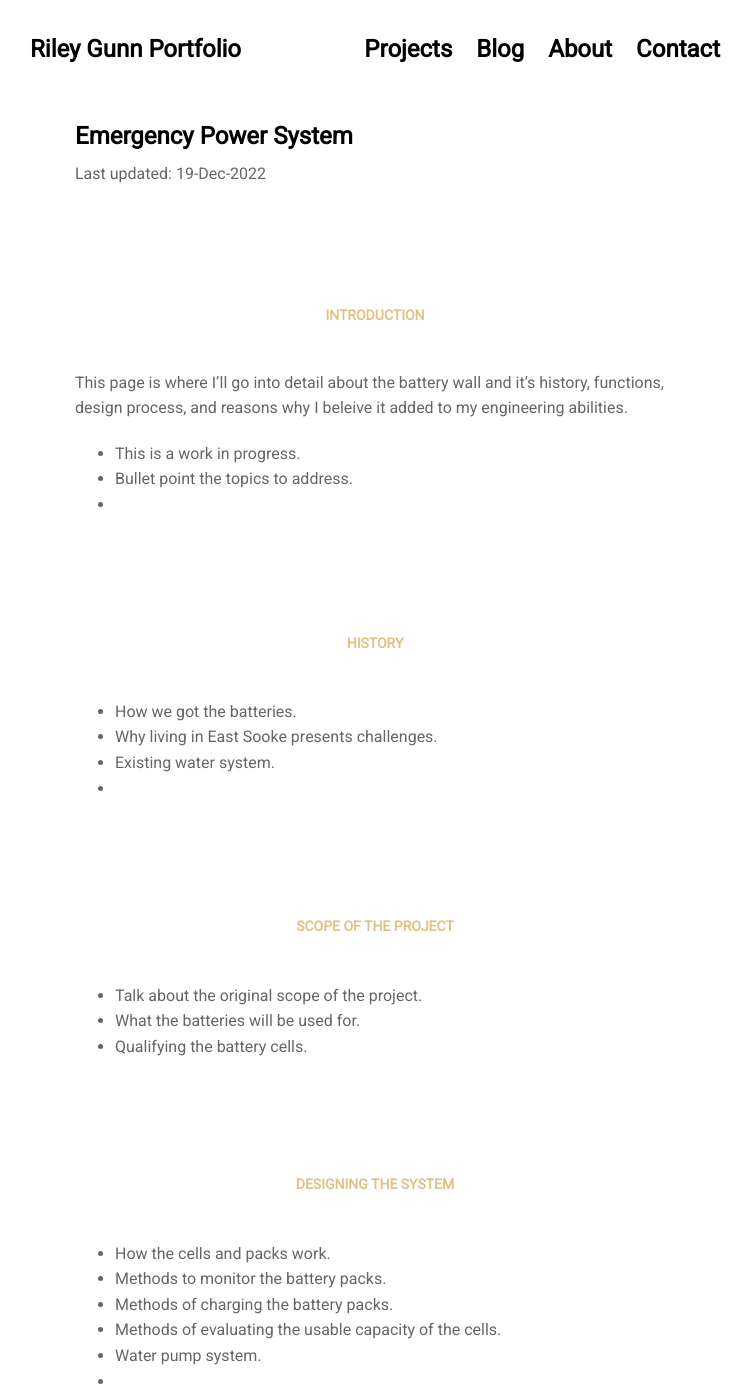
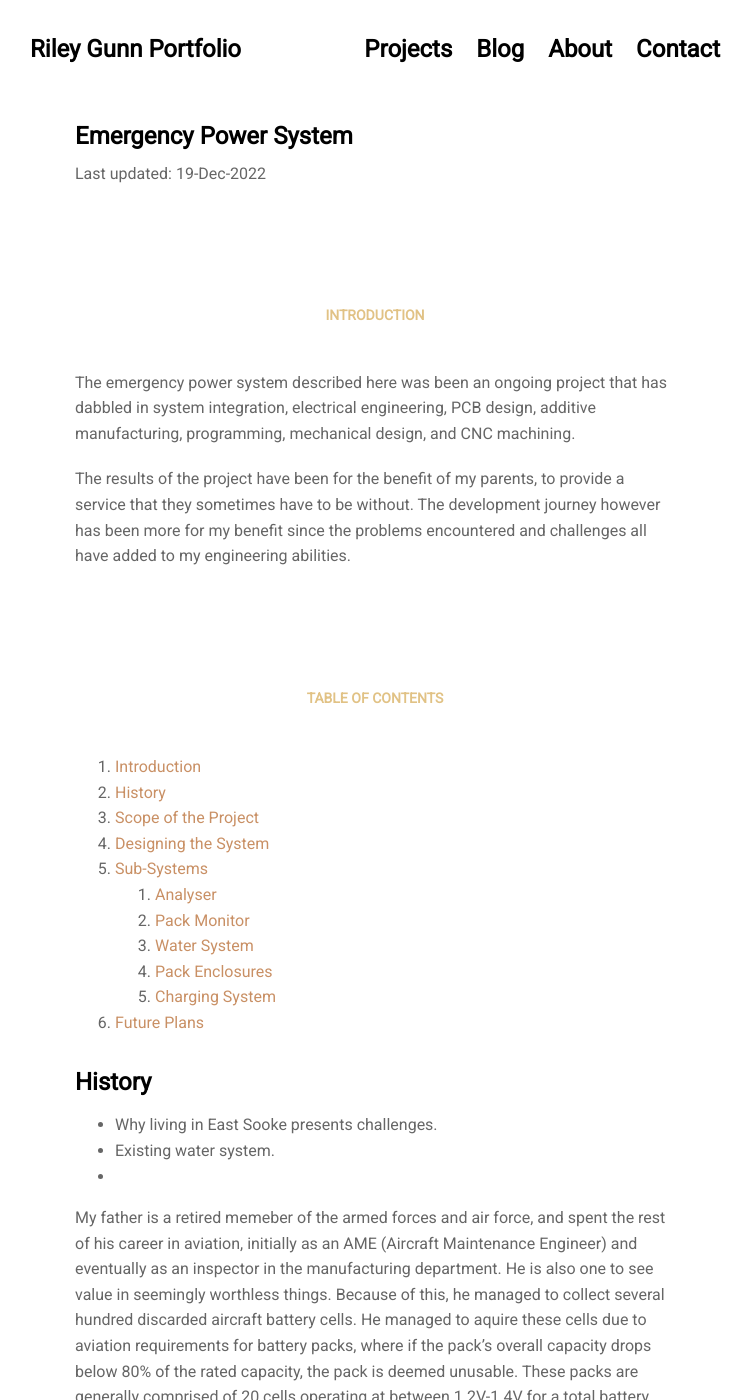
Before and after one commit to Riley903/Riley903.github.io, a Jekyll site: the page built from projects/proj-1.md, in a window 1280 px wide and 1400 px high. Shown: the whole window, without its empty margins (265-1017 px from the left). Built offline with Jekyll 4.4.1, drawn with Linux system fonts in a browser that asks for light colours; nearby versions of some CDN libraries; some of the changed text lies outside the part shown.

Commit message:
Started Battery Wall project content

```diff
--- a/projects/proj-1.md
+++ b/projects/proj-1.md
@@ -7,26 +7,41 @@ Last updated: 19-Dec-2022
 
 ### Introduction
 
-This page is where I'll go into detail about the battery wall and it's history, functions, design process, and reasons why I beleive it added to my engineering abilities.
+The emergency power system described here was been an ongoing project that has dabbled in system integration, electrical engineering, PCB design, additive manufacturing, programming, mechanical design, and CNC machining.
 
-- This is a work in progress.
-- Bullet point the topics to address.
--
+The results of the project have been for the benefit of my parents, to provide a service that they sometimes have to be without. The development journey however has been more for my benefit since the problems encountered and challenges all have added to my engineering abilities.
 
-### History
+### Table of Contents
 
-- How we got the batteries.
+1. [Introduction](#introduction)
+2. [History](#history)
+3. [Scope of the Project](#scope-of-the-project)
+4. [Designing the System](#designing-the-system)
+5. [Sub-Systems](#sub-systems)
+    1. [Analyser](#analyser)
+    2. [Pack Monitor](#pack-monitor)
+    3. [Water System](#water-system)
+    4. [Pack Enclosures](#pack-enclosures)
+    5. [Charging System](#charging-system)
+6. [Future Plans](#future-plans)
+
+#### History
+
 - Why living in East Sooke presents challenges.
 - Existing water system.
 -
 
-### Scope of the Project
+My father is a retired memeber of the armed forces and air force, and spent the rest of his career in aviation, initially as an AME (Aircraft Maintenance Engineer) and eventually as an inspector in the manufacturing department. He is also one to see value in seemingly worthless things. Because of this, he managed to collect several hundred discarded aircraft battery cells. He managed to aquire these cells due to aviation requirements for battery packs, where if the pack's overall capacity drops below 80% of the rated capacity, the pack is deemed unusable. These packs are generally comprised of 20 cells operating at between 1.2V-1.4V for a total battery voltage of 24V-28V (28V is the de facto standard in aviation for the DC bus). It is often the case that only a few of the 20 cells in the pack are the cause of the pack failing it's 80% capacity test, either by thermal runaway or age, while the rest of the cells are near perfect. Thus when an entire pack is rejected, one can test each individual cell and harvest the usable ones. Such is the way my father managed to aquire several hundred over the course of his career.
+
+I grew up in the middle of the woods at the end of a long winding road in a rural area about an hour drive outside of Victoria British Columbia. During the stormy season, it was not uncommon to be without electrical power when a tree fell across the power lines.
+
+#### Scope of the Project
 
 - Talk about the original scope of the project.
 - What the batteries will be used for.
 - Qualifying the battery cells.
 
-### Designing the System
+#### Designing the System
 
 - How the cells and packs work.
 - Methods to monitor the battery packs.
@@ -35,21 +50,21 @@ This page is where I'll go into detail about the battery wall and it's history,
 - Water pump system.
 -
 
-### Sub-Systems
+#### Sub-Systems
 
 - Talk in detail about the sub-systems.
 
-#### Analyser
+### Analyser
 
-#### Pack Monitor
+### Pack Monitor
 
-#### Water System
+### Water System
 
-#### Pack Enclosures
+### Pack Enclosures
 
-#### Charging System
+### Charging System
 
-### Future Plans
+#### Future Plans
 
 - Talk about how we plan to add the VP150 cells to the system
 - Talk about how we want to add an inverter for the house to the system
```
Also changed, not shown: _posts/2022-12-18-Server-Power-Supply-Adapter-Board.md (+2 -2 lines).
